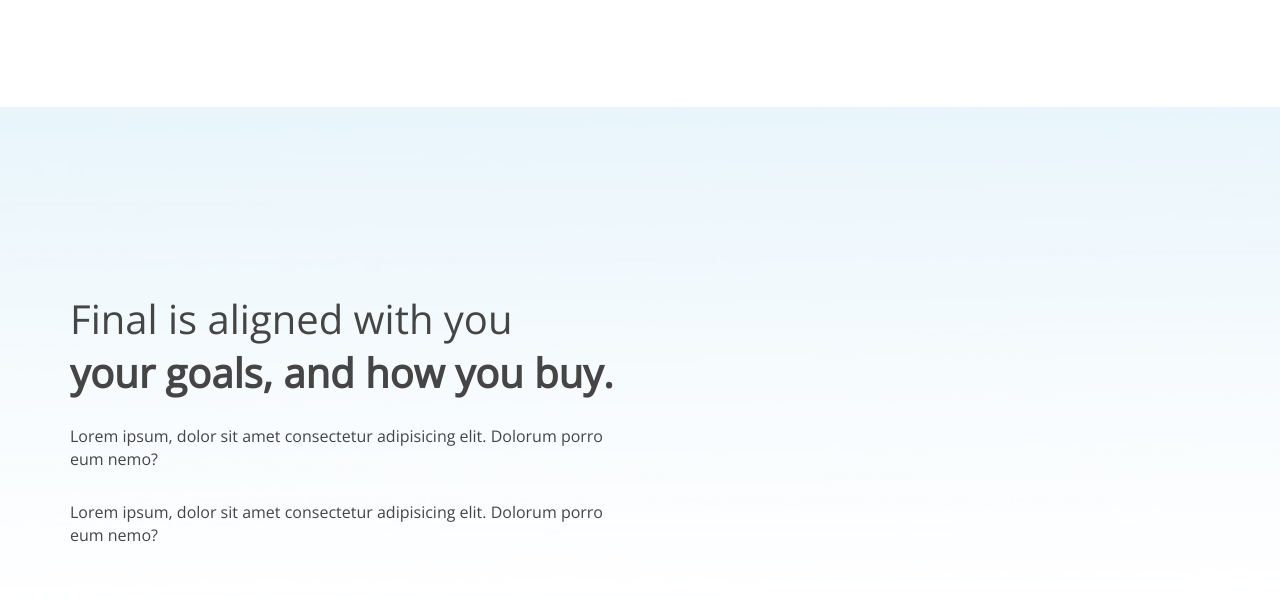
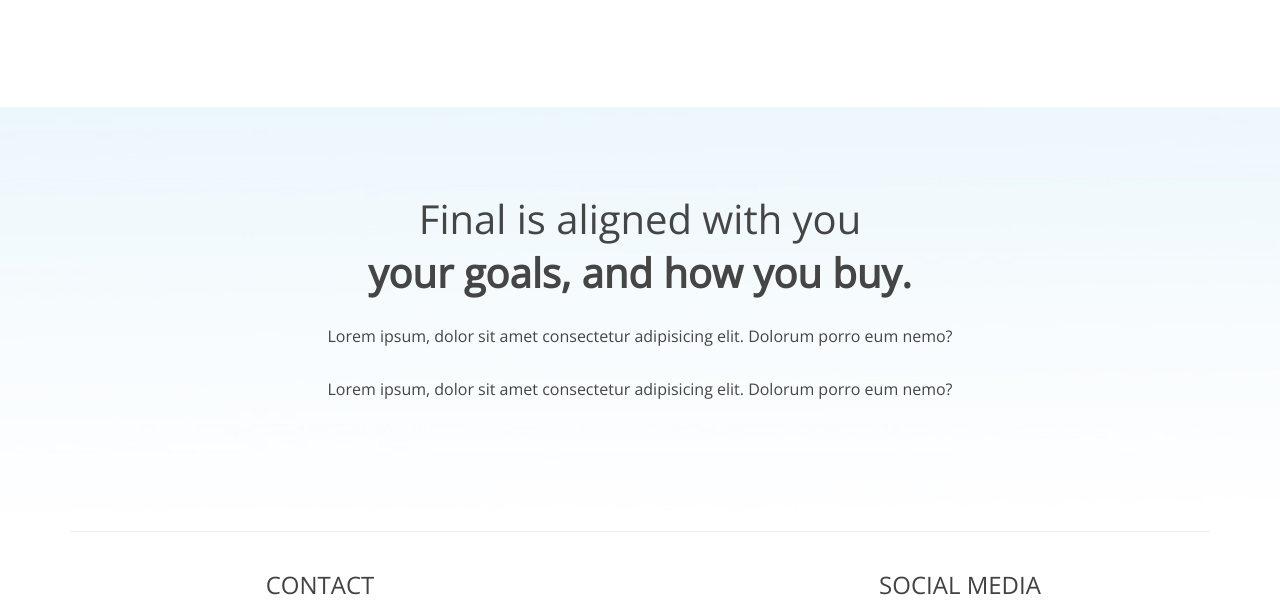
Before and after one commit to rovercode1/Final, a website: page index.html in a window 1280 px wide. Shown: the part 3111-3713 px from the top of the page. Drawn offline with nearby package versions, Linux system fonts and the light colour scheme.

Commit message:
'final' section updated

```diff
--- a/index.html
+++ b/index.html
@@ -128,8 +128,8 @@
     <div class="row">
      <div class="col-lg-6 col-md-6 col-sm-12">
        <div class="img-container">
-         <img class="icon"src="./Img/eye-icon.png" alt="">
-        </div>
+        <img class="icon"src="./Img/eye-icon.png" alt="">
+       </div>
       <h3 class="section-h3">Full transparency in</h3>
       <h3 class="section-h3"><strong>your purchases</strong> </h3>
       <p class="section-p">Lorem ipsum dolor sit amet consectetur adipisicing elit. Incidunt enim fugiat eveniet eligendi minus ducimus voluptatibus perferendis vel exercitationem ipsam.</p>
@@ -181,17 +181,17 @@
    <div class="base-section">
     <div class="container">
      <div class="row">
-      <div class="col-lg-6 col-md-6 col-sm-12">
+      <div class="col-lg-12 col-md-12 col-sm-12">
        <h3 class="section-h3">Final is aligned with you</h3>
        <h3 class="section-h3"><strong>your goals, and how you buy.</strong> </h3>
        <p class="section-p">Lorem ipsum, dolor sit amet consectetur adipisicing elit. Dolorum porro eum nemo?</p>
        <p class="section-p">Lorem ipsum, dolor sit amet consectetur adipisicing elit. Dolorum porro eum nemo?</p>
       </div>
-       <div class="col-lg-6 col-md-6 col-sm-12">
+       <!-- <div class="col-lg-6 col-md-6 col-sm-12">
       <div class="image">
-       <!-- <img class="img"src="./Img/card.jpg" alt=""> -->
+       <img class="img"src="./Img/card.jpg" alt="">
      </div>
-    </div>
+    </div> -->
     </div>
    </div>
   </div>
--- a/styles/_final-section.scss
+++ b/styles/_final-section.scss
@@ -1,6 +1,10 @@
 .final-section{
+	text-align: center;
 	background:url("../../Img/blue-white.jpg");
-	padding: 100px 0px 0px 0px;
 	background-size: cover;
 	background-position: center;
 }
+
+.final-section .section-h3, .final-section .section-p{
+	text-align: center;
+}
```
Also changed, not shown: javascript/main.js (added), styles/css/app.css, 1 other file.
